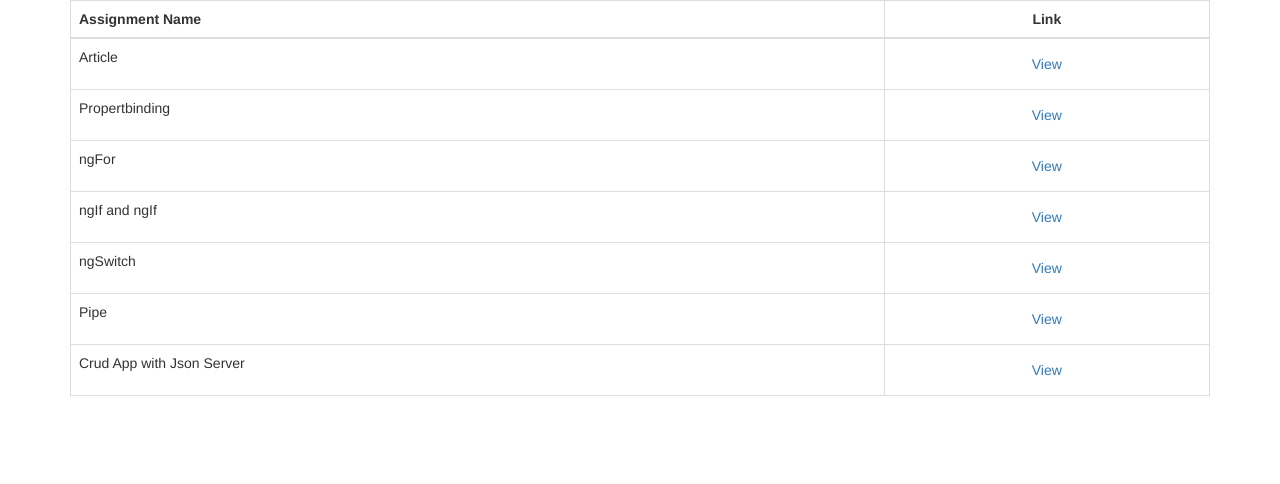
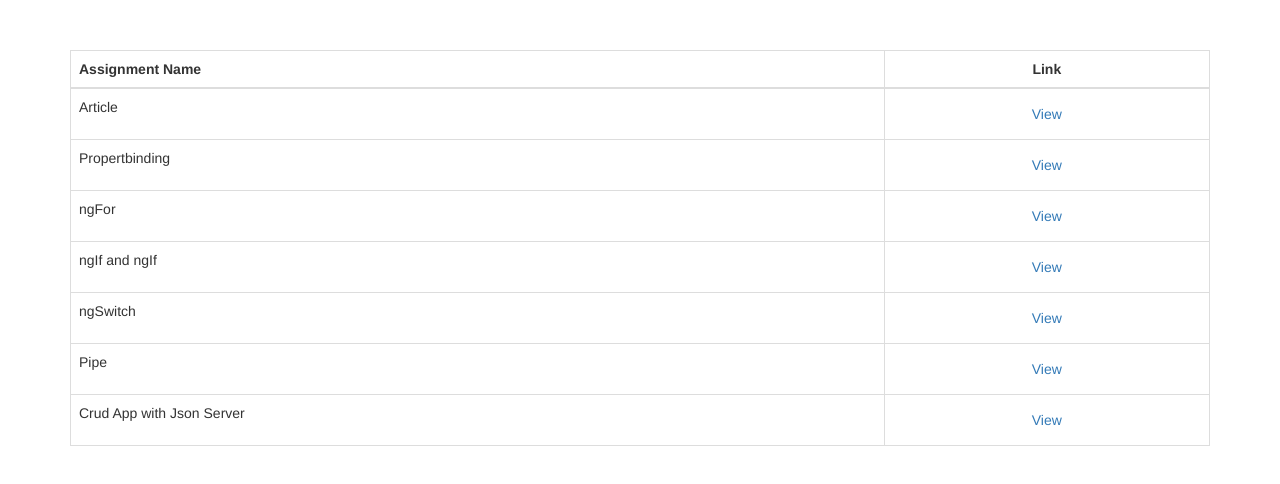
Before and after one commit to snehaneosoft/allangularassignment, a plain HTML site: page index.html in a window 1280 px wide. Drawn offline with nearby package versions, Linux system fonts and the light colour scheme.

Commit message:
all assignments

```diff
--- a/index.html
+++ b/index.html
@@ -12,7 +12,7 @@
 
 <div class="container">
 
-  <table class="table table-bordered">
+  <table class="table table-bordered" style="margin-top:50px">
     <thead>
       <tr>
         <th>Assignment Name</th>
```
